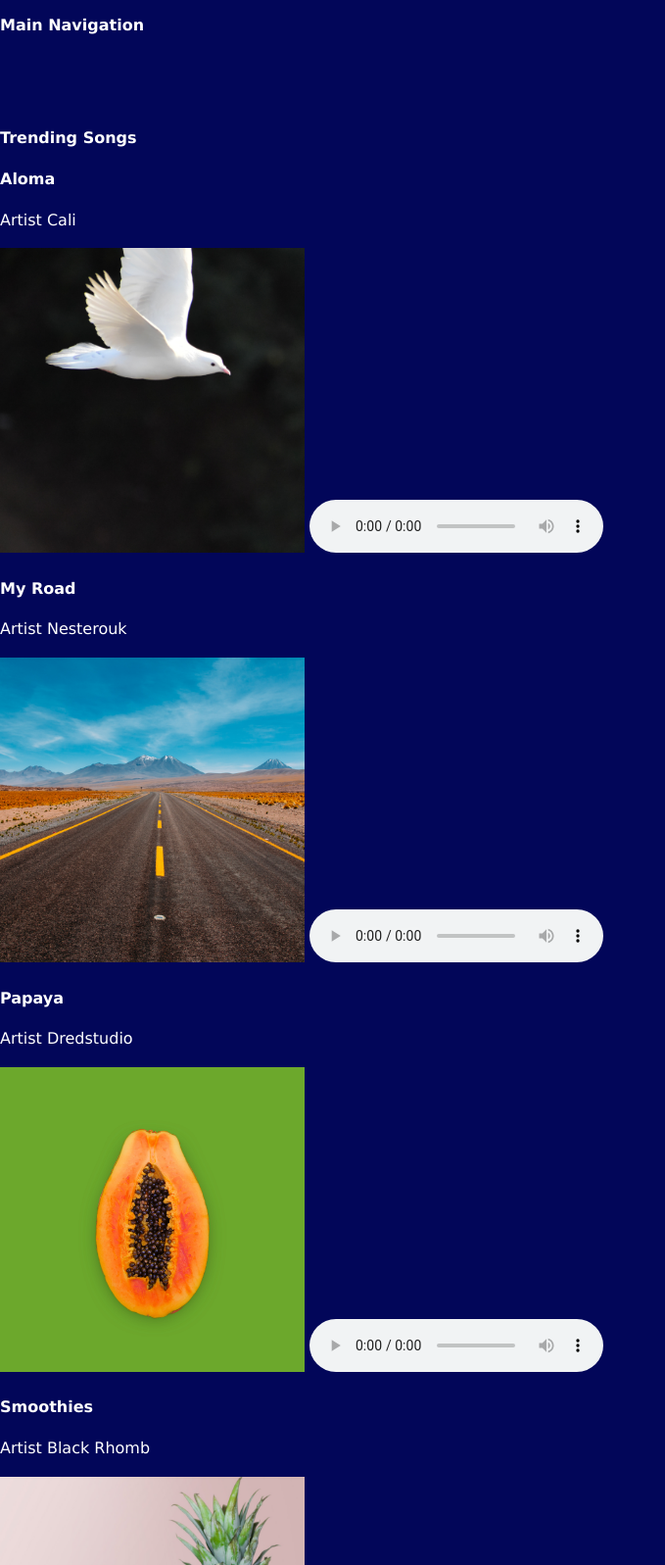
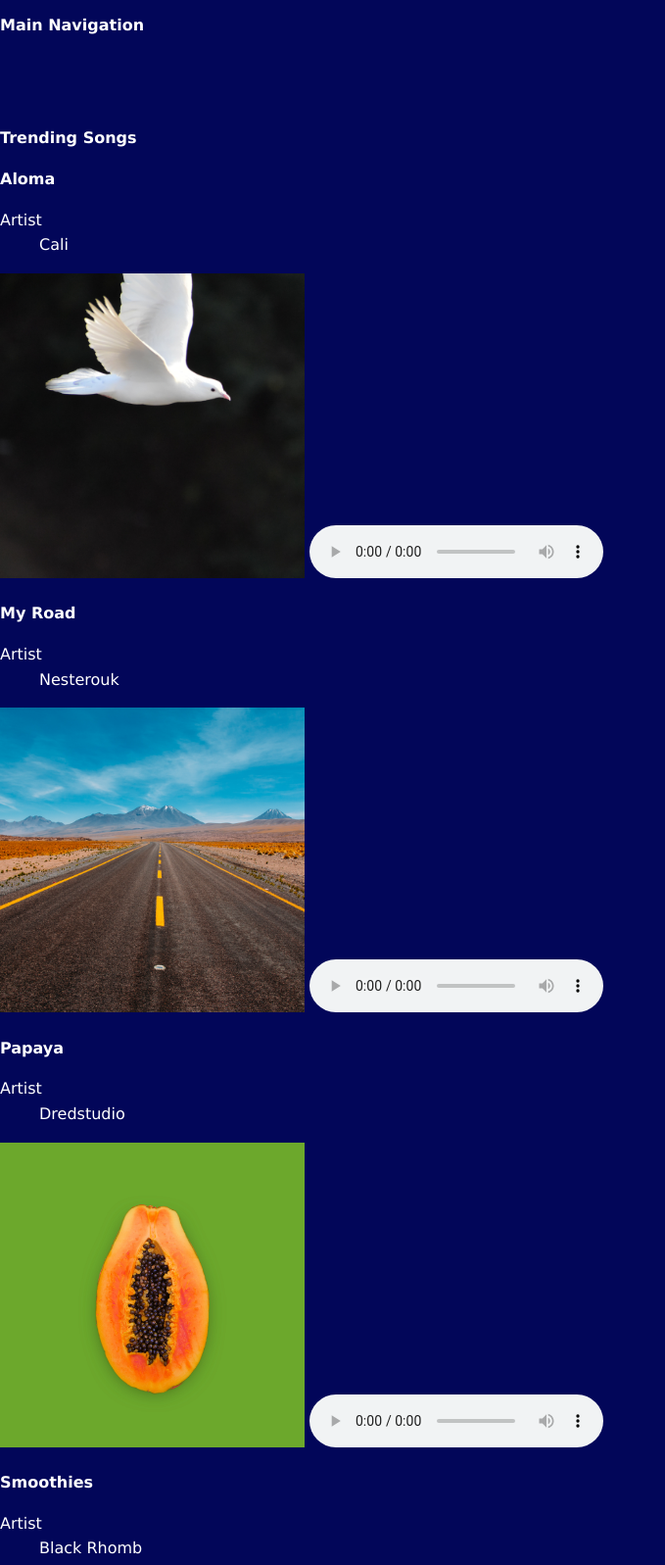
Before and after one commit to tiredgroupie/streamingmedia, a plain HTML site: page index.html in a window 1280 px wide. Shown: the part 125-1722 px from the top of the page at 98% size, without its empty margins (0-679 px from the left). Drawn offline with Linux system fonts and the light colour scheme.

Commit message:
Update index.html

```diff
--- a/index.html
+++ b/index.html
@@ -3,7 +3,7 @@
 <head>
     <meta charset="UTF-8">
     <meta name="viewport" content="width=device-width, initial-scale=1.0">
-    <title>MuzakMaker</title>
+    <title>MuzakMaker Smooth Jazz</title>
     <link rel="stylesheet" href="styles.css">
 </head>
 <body>
@@ -25,38 +25,62 @@
                 <li><a href="#trending">Trending Songs</a></li>
                 <li><a href="#playlists">Your playlists</a></li>
                 <li><a href="#curated">Curated Playlists</a></li>
-                <li><a href="user"><img src="duke-silver.png" alt="Duke Silver profile picture"></a></li>
+                <li><a href="user">
+                    <img src="duke-silver.png" alt="Duke Silver profile picture"></a></li>
             </ul>
         </nav>
-        <main></main>
-        <section></section>
+        <main>
+        <section>
+            <section id="trending">
             <h2>Trending Songs</h2>
-
             <h3>Aloma</h3>
-            <p>Artist Cali</p>
+                <dl>
+                    <dt>Artist</dt>
+                    <dd>Cali</dd>
+                </dl>
             <img src="aloma-cover.png" alt="aloma">
             <audio controls><source src="aloma.mp3" type="audio/mpeg"></audio>
+        </section>
 
+        <section>
             <h3>My Road</h3>
-            <p>Artist Nesterouk</p>
+                <dl>
+                    <dt>Artist</dt>
+                    <dd>Nesterouk</dd>
+                </dl>
             <img src="my-road-cover.png" alt="A Road">
             <audio controls><source src="my-road.mp3" type="audio/mpeg"></audio>
+        </section>
 
+        <section>
             <h3>Papaya</h3>
-            <p>Artist Dredstudio</p>
+                <dl>
+                    <dt>Artist</dt>
+                    <dd>Dredstudio</dd>
+                </dl>
             <img src="papaya-cover.png" alt="papaya">
             <audio controls><source src="papaya.mp3" type="audio/mpeg"></audio>
+        </section>
 
-
+        <section>
             <h3>Smoothies</h3>
-            <p>Artist Black Rhomb</p>
+                <dl>
+                    <dt>Artist</dt>
+                    <dd>Black Rhomb</dd>
+                </dl>
             <img src="smoothies-cover.png" alt="smoothies">
             <audio controls><source src="smoothies.mp3" type="audio/mpeg"></audio>
+        </section>
 
+        <section>
             <h3>Successful Performance</h3>
-            <p>Artist Ricky Bombino</p>
+                <dl>
+                    <dt>Artist</dt>
+                    <dd>Ricky Bombino</dd>
+                </dl>
             <img src="successful-performance-cover.png" alt="smoothies">
             <audio controls><source src="successful-performance.mp3" type="audio/mpeg"></audio>
+        </section>
 
             <p>More trending</p>
 
@@ -110,7 +134,8 @@
             <p>The greatest collection of your sax favorites.</p>
 
             <p>More curated</p>
-
+                </section>
+             </main>
             <footer>
                 <p>
                     <small>Copyright &copy; 2022 Smooth Jazz</small>
```
